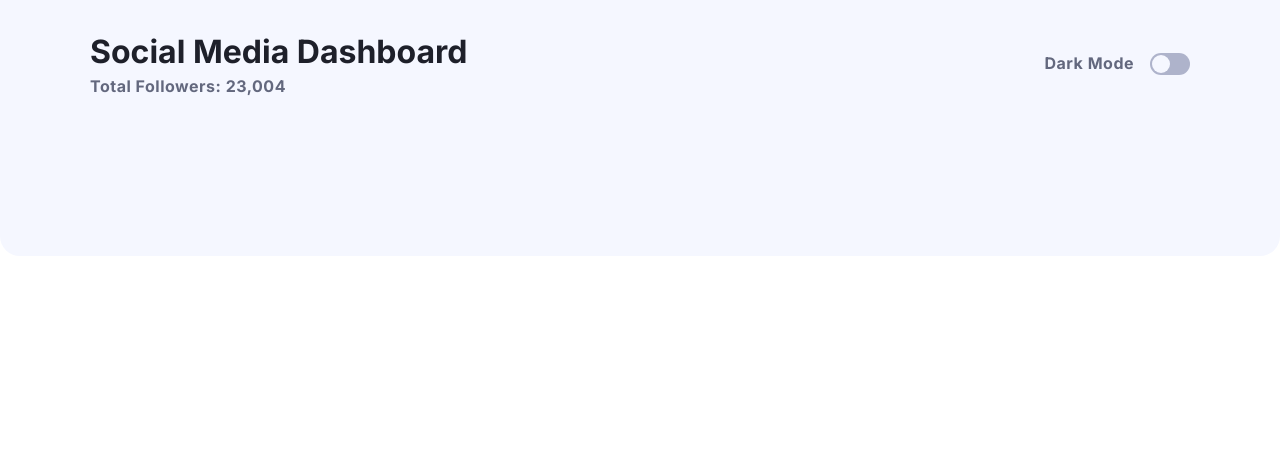
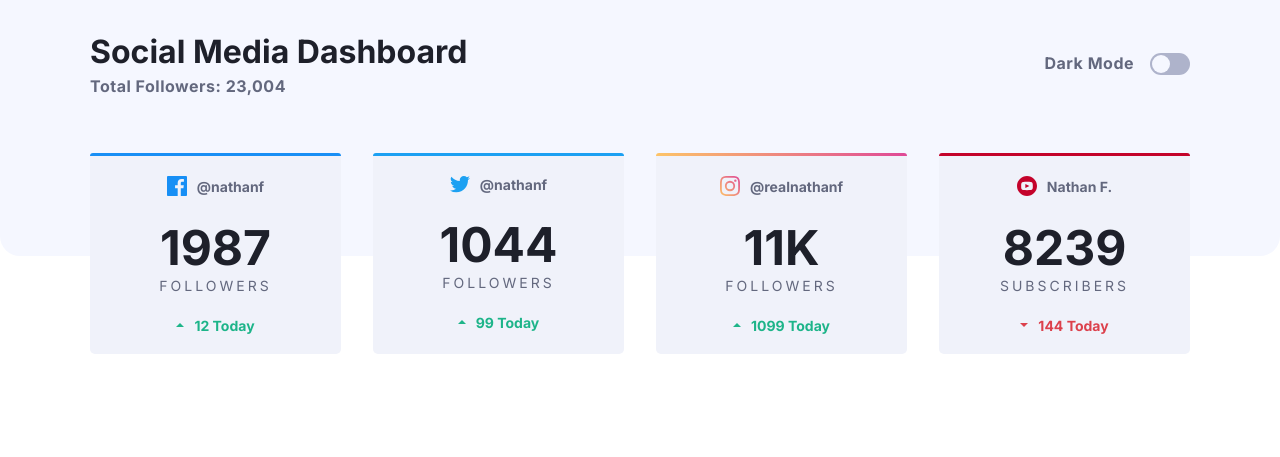
Before and after one commit to omr-muhammad/social-media-dashboard, a website built with Vite: page index.html in a window 1280 px wide. Built offline with nearby package versions, Linux system fonts and the light colour scheme.

Commit message:
finished the upper card section

```diff
--- a/index.html
+++ b/index.html
@@ -13,6 +13,7 @@
     <title>Social Media Dashboard</title>
   </head>
   <body>
+    <!-- !!! HEADER START !!! -->
     <header class="header">
       <div class="container">
         <div class="heading">
@@ -30,6 +31,84 @@
         </div>
       </div>
     </header>
+    <!-- !!! HEADER END !!! -->
+
+    <!--  -->
+
+    <!-- !!! CARDS START !!! -->
+    <div class="container">
+      <section class="cards">
+        <!-- FACEBOOK -->
+        <div class="card facebook">
+          <div class="username">
+            <img src="/icon-facebook.svg" alt="FACEBOOK" />
+            <span class="name"> @nathanf </span>
+          </div>
+          <div class="followers">
+            <p class="followers-number">1987</p>
+            <p class="followers-label">Followers</p>
+          </div>
+          <div class="days">
+            <img src="/icon-up.svg" alt="Up Arrow" />
+            12 Today
+          </div>
+        </div>
+        <!-- FACEBOOK -->
+
+        <!-- TWITTER -->
+        <div class="card twitter">
+          <div class="username">
+            <img src="/icon-twitter.svg" alt="TWITTER" />
+            <span class="name"> @nathanf </span>
+          </div>
+          <div class="followers">
+            <p class="followers-number">1044</p>
+            <p class="followers-label">Followers</p>
+          </div>
+          <div class="days">
+            <img src="/icon-up.svg" alt="Up Arrow" />
+            99 Today
+          </div>
+        </div>
+
+        <!-- TWITTER -->
+
+        <!-- INSTAGRAM -->
+        <div class="card instagram">
+          <div class="username">
+            <img src="/icon-instagram.svg" alt="INSTAGRAM" />
+            <span class="name"> @realnathanf </span>
+          </div>
+          <div class="followers">
+            <p class="followers-number">11K</p>
+            <p class="followers-label">Followers</p>
+          </div>
+          <div class="days">
+            <img src="/icon-up.svg" alt="Up Arrow" />
+            1099 Today
+          </div>
+        </div>
+        <!-- INSTAGRAM -->
+
+        <!-- YOUTUBE -->
+        <div class="card youtube">
+          <div class="username">
+            <img src="/icon-youtube.svg" alt="YOUTUBE" />
+            <span class="name"> Nathan F. </span>
+          </div>
+          <div class="followers">
+            <p class="followers-number">8239</p>
+            <p class="followers-label">Subscribers</p>
+          </div>
+          <div class="days red">
+            <img src="/icon-down.svg" alt="Down Arrow" />
+            144 Today
+          </div>
+        </div>
+        <!-- YOUTUBE -->
+      </section>
+    </div>
+    <!-- !!! CARDS END !!! -->
     <script type="module" src="/src/main.ts"></script>
   </body>
 </html>
--- a/src/style.scss
+++ b/src/style.scss
@@ -10,7 +10,7 @@
   --overview-card-headings: 0.875rem;
   --Facebook: hsl(208, 92%, 53%);
   --Twitter: hsl(203, 89%, 53%);
-  --Instagram: hsl(37, 97%, 70%), hsl(329, 70%, 58%);
+  --Instagram: linear-gradient(to right, hsl(37, 97%, 70%), hsl(329, 70%, 58%));
   --YouTube: hsl(348, 97%, 39%);
   --green-percentage-change-text: hsl(163, 72%, 41%);
   --red-percentage-change-text: hsl(356, 69%, 56%);
@@ -161,3 +161,108 @@ header {
     }
   }
 }
+
+.cards {
+  display: grid;
+  grid-template-columns: repeat(auto-fit, minmax(250px, 1fr));
+  gap: 2rem;
+  transform: translateY(-100px);
+  -webkit-transform: translateY(-100px);
+  -moz-transform: translateY(-100px);
+  -ms-transform: translateY(-100px);
+  -o-transform: translateY(-100px);
+
+  .card {
+    // &:hover {
+    //   background-color: var();
+    // }
+
+    &::before {
+      position: absolute;
+      content: "";
+      left: 0;
+      top: -3px;
+      height: 3px;
+      width: 100%;
+      border-top-right-radius: 5px;
+      border-top-left-radius: 5px;
+    }
+
+    &.facebook::before {
+      background: var(--Facebook);
+    }
+
+    &.twitter::before {
+      background: var(--Twitter);
+    }
+
+    &.instagram::before {
+      background-image: var(--Instagram);
+    }
+
+    &.youtube::before {
+      background: var(--YouTube);
+    }
+
+    padding: 1.25rem;
+    background-color: var(--card-bgc);
+    border-bottom-right-radius: 5px;
+    border-bottom-left-radius: 5px;
+    text-align: center;
+    position: relative;
+
+    .username {
+      display: flex;
+      align-items: center;
+      justify-content: center;
+      gap: 10px;
+      color: var(--text-secondary);
+      font-weight: 700;
+    }
+
+    .followers {
+      text-align: center;
+      margin-block: 1.4rem;
+
+      .followers-number {
+        font: {
+          size: 3rem;
+          weight: 700;
+        }
+      }
+
+      .followers-label {
+        letter-spacing: 3px;
+        color: var(--text-secondary);
+        text-transform: uppercase;
+      }
+    }
+
+    .days {
+      display: flex;
+      align-items: center;
+      justify-content: center;
+      gap: 10px;
+      font-weight: 700;
+      color: var(--green-percentage-change-text);
+
+      &.red {
+        color: var(--red-percentage-change-text);
+      }
+    }
+  }
+}
+
+@media (max-width: 588px) {
+  header .heading {
+    padding-bottom: 5rem;
+  }
+
+  .cards {
+    transform: translateY(-50px);
+    -webkit-transform: translateY(-50px);
+    -moz-transform: translateY(-50px);
+    -ms-transform: translateY(-50px);
+    -o-transform: translateY(-50px);
+  }
+}
```
